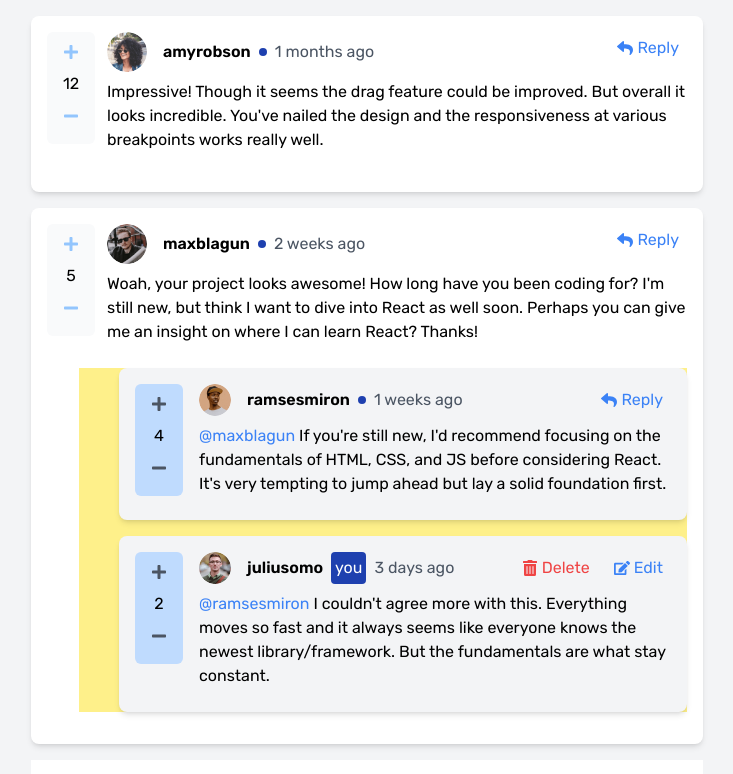
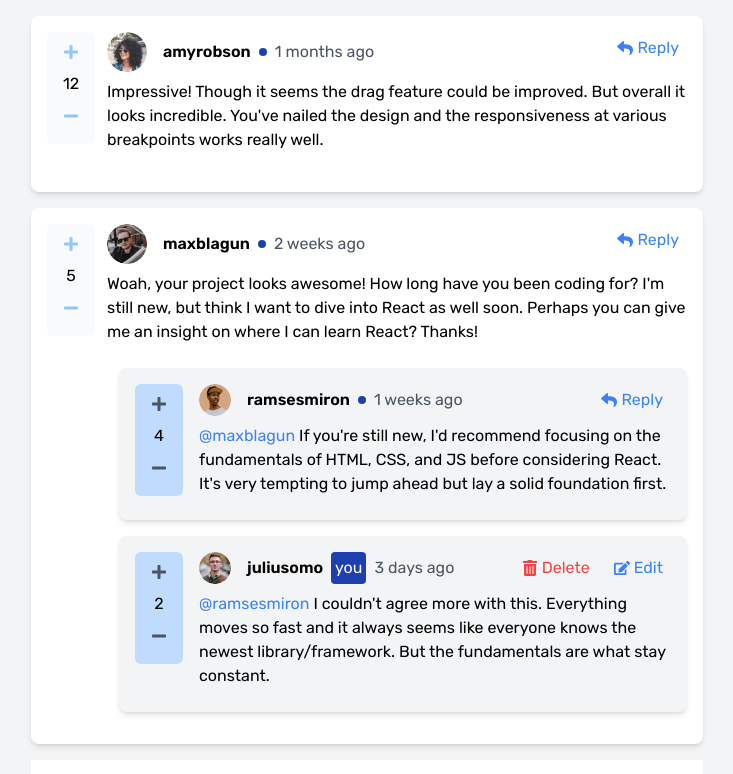
Before and after one commit to Babalola-Yusuf/new-comment-section, a React (Vite) app: page / in a window 1280 px wide. Shown: the top 774 px of the page, without its empty margins (273-1006 px from the left). Built offline with nearby package versions, Linux system fonts and the light colour scheme.

Commit message:
last touch

```diff
--- a/src/components/Comment.jsx
+++ b/src/components/Comment.jsx
@@ -117,7 +117,7 @@ const Comment = ({ comment, currentUser, onVote, onReply, onDelete, onEdit }) =>
           onCancel={() => setIsReplying(false)}
         />
       )}
-      <div className="ml-0 lg:ml-8 mt-4 bg-yellow-200">
+      <div className="ml-0 lg:ml-8 mt-4">
 
           <ReplyList
             key={ comment.id }
```
